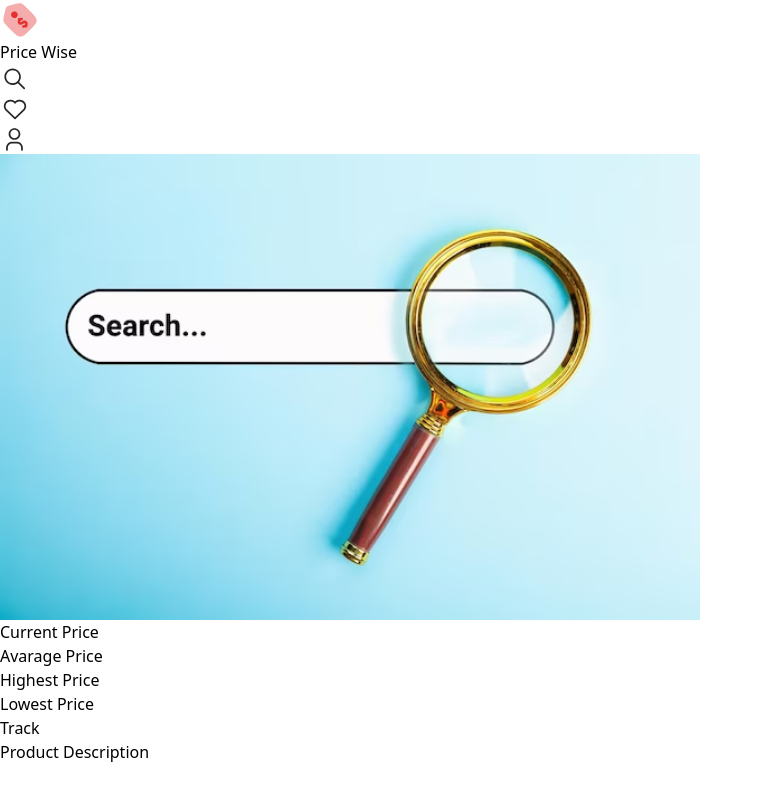
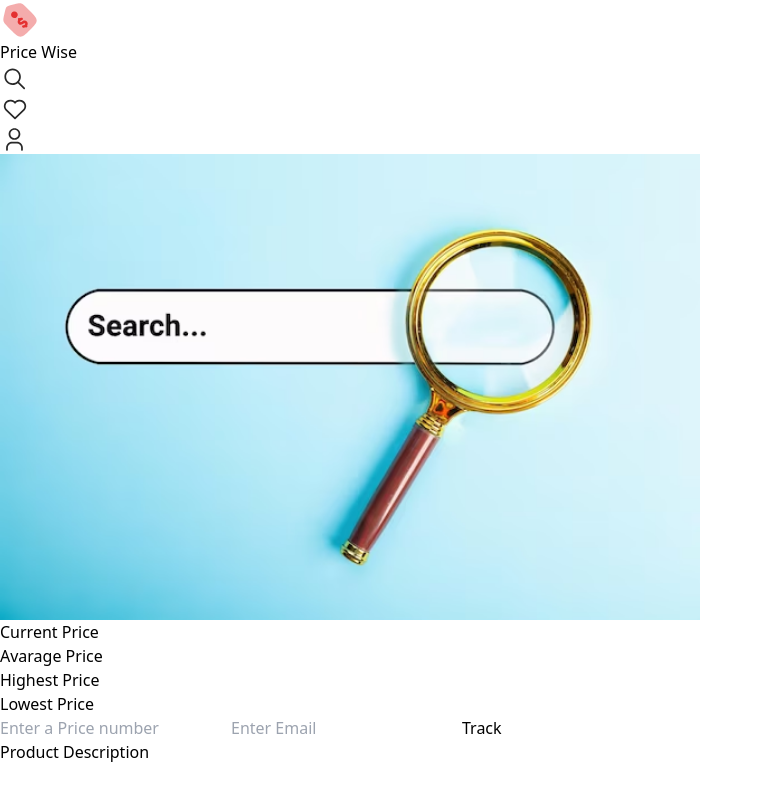
Before and after one commit to rifatanan/web-scraping, a Next.js app: page /products/1 in a window 1280 px wide. Shown: the whole page, without its empty margins (0-763 px from the left). Built offline with nearby package versions, Linux system fonts and the light colour scheme.

Commit message:
add email and others

```diff
--- a/package.json
+++ b/package.json
@@ -9,14 +9,17 @@
     "lint": "next lint"
   },
   "dependencies": {
+    "@emailjs/browser": "^4.4.1",
     "axios": "^1.7.9",
     "cheerio": "^1.0.0",
     "next": "15.0.3",
+    "nodemailer": "^6.9.16",
     "react": "19.0.0-rc-66855b96-20241106",
     "react-dom": "19.0.0-rc-66855b96-20241106"
   },
   "devDependencies": {
     "@types/node": "^20",
+    "@types/nodemailer": "^6.4.17",
     "@types/react": "^18",
     "@types/react-dom": "^18",
     "postcss": "^8",
--- /dev/null
+++ b/src/app/api/route.ts
@@ -0,0 +1,30 @@
+import { mailOptions, trasporter } from '@/config/nodemailer';
+import { NextResponse } from 'next/server';
+
+export async function POST(req: any, res: any) {
+    if (req.method !== 'POST') {
+        return res.status(405).json({ message: 'Method Not Allowed' });
+    }
+
+    const body = await req.json();
+    const { subject, text, html, email, price } = body; // Access the userName from the request body
+
+    console.log(subject);
+    console.log(text);
+    console.log(html);
+    console.log(email);
+    console.log(price);
+
+    try {
+        trasporter.sendMail({
+            ...mailOptions,
+            subject,
+            text,
+            html,
+        });
+
+        return NextResponse.json({ status: 'success', data: 'hi' });
+    } catch (e) {
+        return NextResponse.json({ status: 'fail', data: e });
+    }
+}
--- a/src/app/products/[id]/page.tsx
+++ b/src/app/products/[id]/page.tsx
@@ -1,6 +1,6 @@
 'use client';
 import { useRouter, useSearchParams } from 'next/navigation';
-import { useEffect, useState } from 'react';
+import { FormEvent, useEffect, useState } from 'react';
 import Image from 'next/image';
 
 type DescriptionItem = {
@@ -28,6 +28,8 @@ const ProductPage = () => {
     const router = useRouter();
     const searchParams = useSearchParams();
     const [data, setData] = useState<dataType | null>(null);
+	const [email, setEmail] = useState<string>('');
+	const [price, setPrice] = useState<number>(0);
 
     useEffect(() => {
         const getParamsData = searchParams.get('data');
@@ -45,10 +47,44 @@ const ProductPage = () => {
         }
     }, [searchParams]);
 
+	const handleTrace = async (e: any) => {
+		e.preventDefault();
+		console.log('Send email Call');
+
+		const payload = {
+			subject: 'Track Request',
+			text: 'User requested to track the product.',
+			html: `<h1>Track Request</h1><p>Email: ${email}</p>`,
+			email:email,
+			price
+		};
+
+		try {
+			const sendMail = await fetch('/api/', {
+				method: 'POST',
+				headers: {
+					'Content-Type': 'application/json',
+				},
+				body: JSON.stringify(payload),
+			});
+
+			const response = await sendMail.json();
+
+			if (sendMail.ok) {
+				console.log('Mail sent successfully:', response);
+			} else {
+				console.error('Mail sending failed:', response);
+			}
+		} catch (error) {
+			console.log('Error in sending mail:');
+		}
+	};
+
+
     return (
         <div className='space-y-10 p-3'>
 			<div className='shadow-md rounded-sm flex flex-col md:flex-row lg:flex-row gap-4 p-5'>
-				<div className='flex items-center bg-red-300 w-[1000px]' >
+				<div className='flex items-center w-[1000px]' >
 					<Image
 						src={data?.image || '/Images/image.png'}
 						alt='Product Image'
@@ -81,7 +117,25 @@ const ProductPage = () => {
 							<p>{data?.lowestPrice}</p>
 						</div>
 					</div>
-					<button className='bg-red-400 p-2 rounded-full'>Track</button>
+					<form onSubmit={handleTrace} className='flex flex-col gap-3'>
+						<input
+							type="number"
+							placeholder="Enter a Price number"
+							className=" bg-red-200 p-1 rounded-sm outline-none"
+							onChange={(e)=>setPrice(Number(e.target.value))}
+						/>
+						<input
+							className='w-full bg-red-200 outline-none p-1 rounded-sm'
+							placeholder='Enter Email'
+							onChange={(e)=>setEmail(e.target.value)}
+							required></input>
+						<button
+							className='bg-red-400 p-2 rounded-full w-full cursor-pointer'
+							type='submit'
+							>
+							Track
+						</button>
+					</form>
 				</div>
 			</div>
 			<div>
--- /dev/null
+++ b/src/config/nodemailer.ts
@@ -0,0 +1,19 @@
+import nodemailer from 'nodemailer';
+
+export const trasporter = nodemailer.createTransport({
+    service: 'gmail',
+    auth: {
+        user: process.env.EMAIL,
+        pass: process.env.EMAIL_PASS,
+    },
+});
+
+type mailOptionsType = {
+    from: string;
+    to: string;
+};
+
+export const mailOptions: mailOptionsType = {
+    from: process.env.EMAIL || '',
+    to: 'rifatanan01719@gmail.com',
+};
```
Also changed, not shown: src/components/Input.tsx (+3 -14 lines), 1 other file (tests, documents, lock files or other folders).
